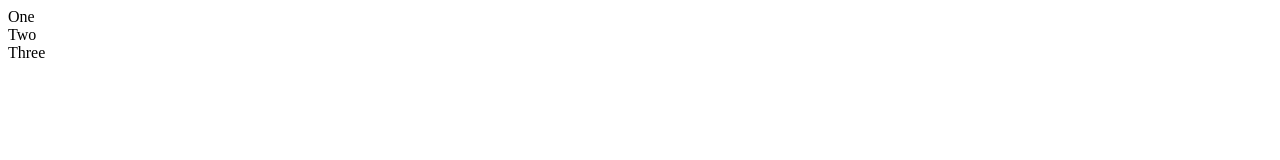
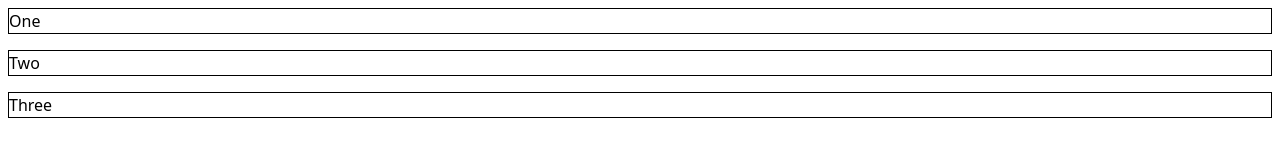
Before and after one commit to omusinov/folder-tree, a Gatsby site: page / in a window 1280 px wide. Built offline with nearby package versions, Linux system fonts and the light colour scheme; Gatsby itself is replaced by a stand-in of ours.

Commit message:
tailwind setup

```diff
--- a/src/components/app.tsx
+++ b/src/components/app.tsx
@@ -3,9 +3,9 @@ import React from 'react'
 const App = () => {
   return (
     <div className='flex flex-col'>
-      <div>One</div>
-      <div>Two</div>
-      <div>Three</div>
+      <div className='border-1 m-2'>One</div>
+      <div className='border-1 m-2'>Two</div>
+      <div className='border-1 m-2'>Three</div>
     </div>
   )
 }
--- a/src/styles/global.css
+++ b/src/styles/global.css
@@ -1,3 +1 @@
-    @tailwind base;
-    @tailwind components;
-    @tailwind utilities;
+@import "tailwindcss";
```
